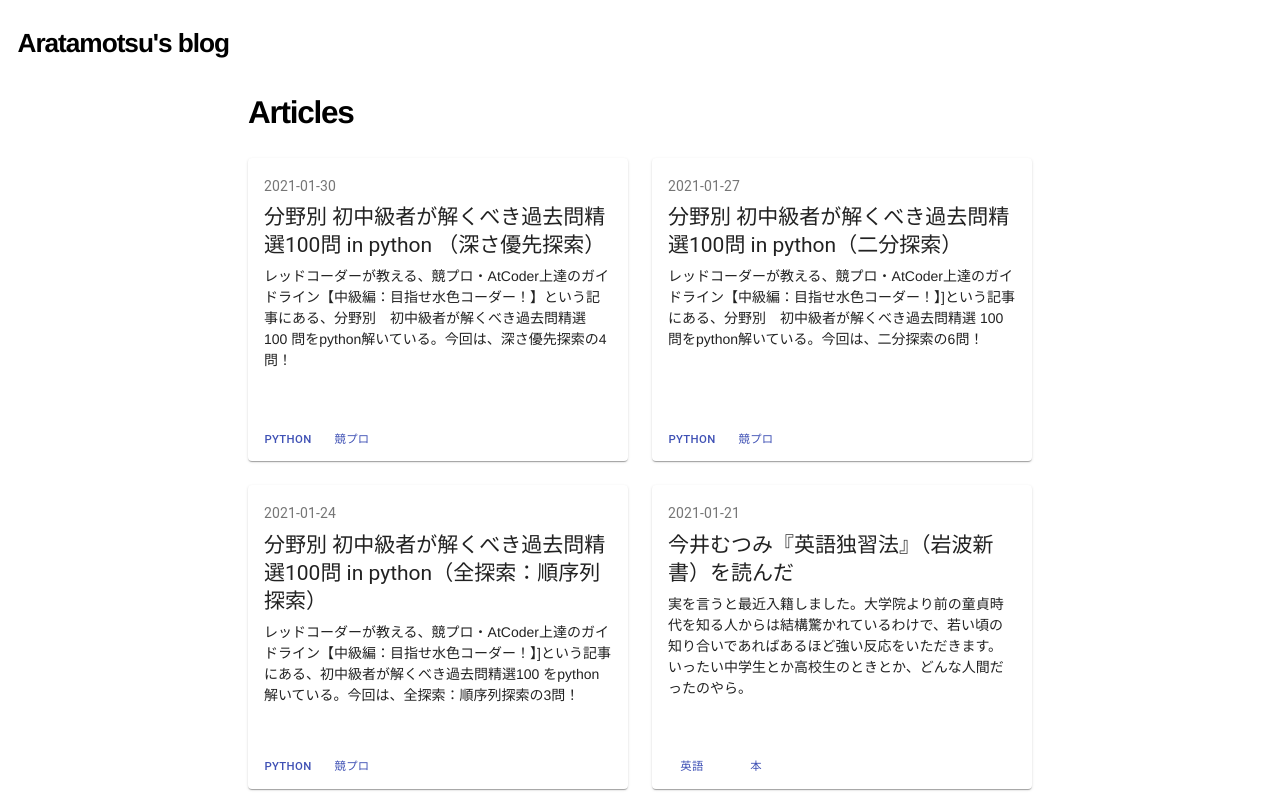
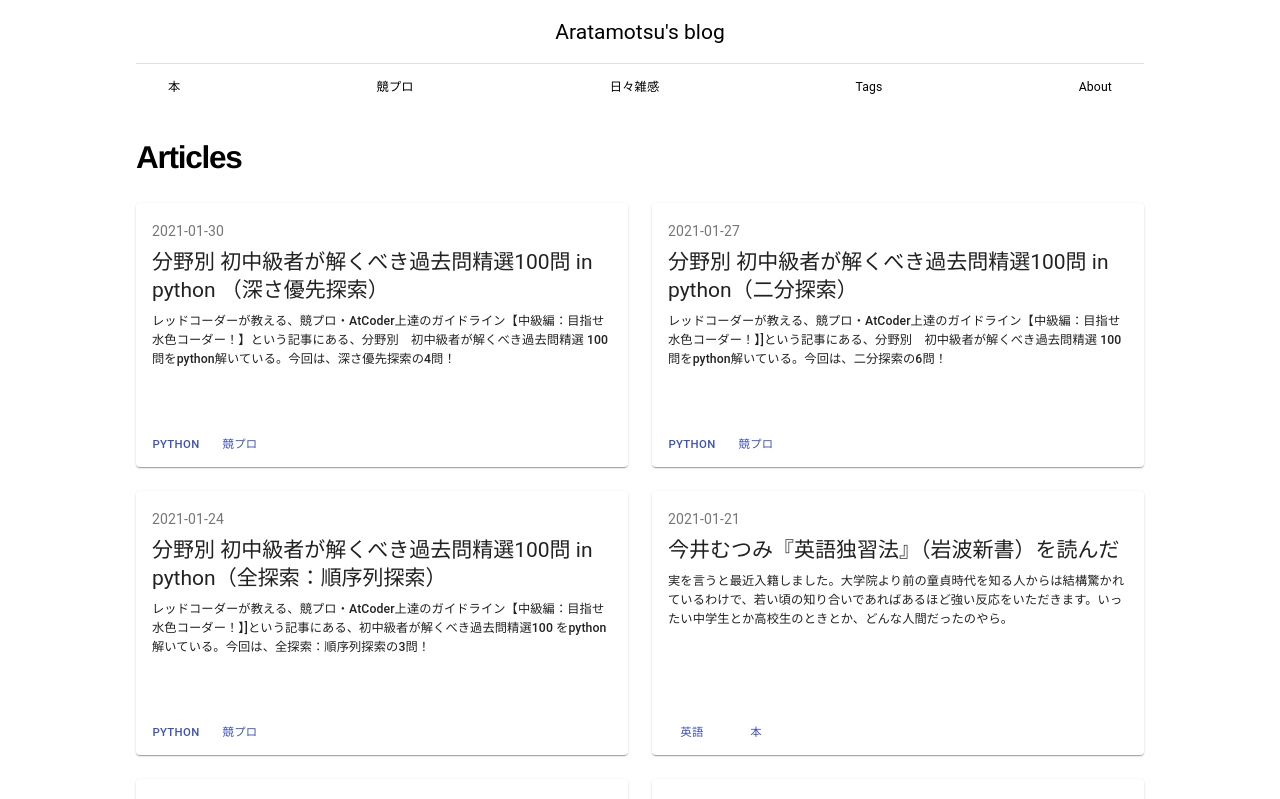
Before and after one commit to aratamotsu/nextjs-blog, a Next.js app: page / in a window 1280 px wide. Shown: the top 799 px of the page. Built offline with nearby package versions, Linux system fonts and the light colour scheme.

Commit message:
add gloval navigation

```diff
--- a/components/header.js
+++ b/components/header.js
@@ -1,11 +1,72 @@
-  import Link from 'next/link'
+import React from 'react';
+import PropTypes from 'prop-types';
+import { makeStyles } from '@material-ui/core/styles';
+import Toolbar from '@material-ui/core/Toolbar';
+import Button from '@material-ui/core/Button';
+import IconButton from '@material-ui/core/IconButton';
+import SearchIcon from '@material-ui/icons/Search';
+import Typography from '@material-ui/core/Typography';
+import Link from '@material-ui/core/Link';
+
+const useStyles = makeStyles((theme) => ({
+  toolbar: {
+    borderBottom: `1px solid ${theme.palette.divider}`,
+  },
+  toolbarTitle: {
+    flex: 1,
+  },
+  toolbarSecondary: {
+    justifyContent: 'space-between',
+    overflowX: 'auto',
+  },
+  toolbarLink: {
+    padding: theme.spacing(1),
+    flexShrink: 0,
+  },
+}));
 
 export default function Header() {
+  const classes = useStyles();
+  const sections = [
+    { title: '本', url: '/tags/本' },
+    { title: '競プロ', url: '/tags/競プロ' },
+    { title: '日々雑感', url: '/tags/日々雑感' },
+　  { title: 'Tags', url: '/tags' },
+    { title: 'About', url: '/about' },
+  ];
+
   return (
-    <h2 className="text-2xl md:text-3xl font-bold tracking-tight md:tracking-tighter leading-tight mb-10 mt-8">
-      <Link href="/">
-        <a className="hover:underline">Aratamotsu's blog</a>
-      </Link>
-    </h2>
+    <div className="max-w-6xl mx-auto">
+    <React.Fragment>
+    <Toolbar className={classes.toolbar}>
+      <Typography
+        component="h2"
+        variant="h5"
+        color="inherit"
+        align="center"
+        noWrap
+        className={classes.toolbarTitle}
+      >
+        <Link href="/" color="inherit">
+        Aratamotsu's blog
+        </Link>
+      </Typography>
+    </Toolbar>
+    <Toolbar component="nav" variant="dense" className={classes.toolbarSecondary}>
+    {sections.map((section) => (
+          <Link
+            color="inherit"
+            noWrap
+            key={section.title}
+            variant="body2"
+            href={`${section.url}`}
+            className={classes.toolbarLink}
+          >
+            {section.title}
+          </Link>
+        ))}
+    </Toolbar>
+  </React.Fragment>
+  </div>
   )
 }
--- a/components/more-storiesのコピー.js
+++ /dev/null
@@ -1,25 +0,0 @@
-import PostPreview from '../components/post-preview'
-
-export default function MoreStories({ posts, h1Info}) {
-  return (
-    <section>
-      <h1 className="my-8 text-3xl md:text-4xl font-bold tracking-tighter leading-tight">
-        {h1Info}
-      </h1>
-      <div className="md:gap-x-16 lg:gap-x-32 gap-y-20 md:gap-y-32 ">
-        {posts.map((post) => (
-          <PostPreview
-            key={post.slug}
-            title={post.title}
-            coverImage={post.coverImage}
-            date={post.date}
-            author={post.author}
-            slug={post.slug}
-            excerpt={post.excerpt}
-            tags={post.tag}
-          />
-        ))}
-      </div>
-    </section>
-  )
-}
--- a/components/post-preview.js
+++ b/components/post-preview.js
@@ -18,7 +18,7 @@ const useStyles = makeStyles({
     flexGrow: 1,
   },
   cardAction: {
-    height:260,
+    height:220,
   },
 });
 
@@ -46,7 +46,7 @@ export default function PostPreview({
               <Typography gutterBottom component="h2" variant="h5">
                 {title}
               </Typography>
-              <Typography variant="excerpt" paragraph>
+              <Typography variant="subtitle2" paragraph>
                 {excerpt}
               </Typography>
             </CardContent>
--- a/pages/archive/[page].js
+++ b/pages/archive/[page].js
@@ -23,7 +23,7 @@ export default function Index({ selectedPosts, page, total, perPage }) {
             <title>Aratamotsu' blog</title>
           </Head>
           <Header />
-          <div className="max-w-4xl mx-auto mb-12">
+          <div className="max-w-6xl mx-auto mb-12">
             <MoreStories posts={morePosts} h1Info="Archive Page: "/>
           </div>
           <Pager
--- a/pages/index.js
+++ b/pages/index.js
@@ -19,8 +19,8 @@ export default function Index({ allPosts }) {
           <Head>
             <title>Aratamotsu' blog</title>
           </Head>
+          <div className="max-w-6xl mx-auto mb-12">
           <Header />
-          <div className="max-w-4xl mx-auto mb-12">
             <MoreStories posts={morePosts} h1Info='Articles'/>
           <div className="mt-10 ml-auto">
             <Link href="/archive/2" passHref>
--- a/pages/tags/[tags].js
+++ b/pages/tags/[tags].js
@@ -19,7 +19,7 @@ export default function TagsPosts({ postData, tag, recentPosts }) {
             <title>Aratamotsu' blog</title>
           </Head>
           <Header />
-          <div className="max-w-4xl mx-auto mb-12">
+          <div className="max-w-6xl mx-auto mb-12">
             {<MoreStories posts={morePosts} h1Info={h1}/>}
           </div>
         </Container>
```
